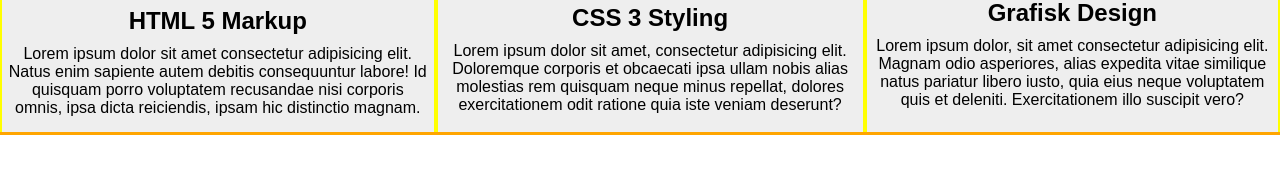
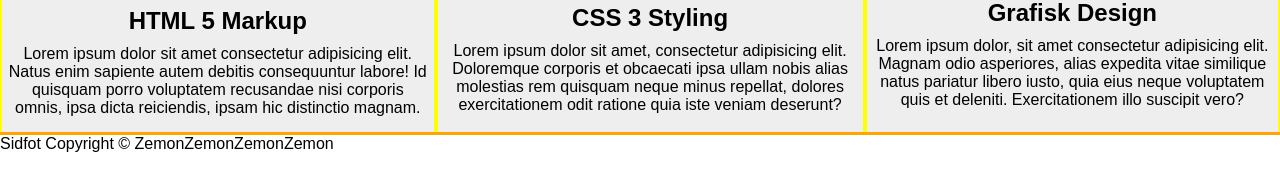
Before and after one commit to TE22E-Zettergren-Simon/lek3b-uppg3, a plain HTML site: page index.html in a window 1280 px wide. Shown: the part 559-750 px from the top of the page. Drawn offline with Linux system fonts and the light colour scheme.

Commit message:
sidfot div html

```diff
--- a/index.html
+++ b/index.html
@@ -63,5 +63,7 @@
 				</p>
 			</div>
 		</div>
+
+		<div class="sidfot"><p>Sidfot Copyright © ZemonZemonZemonZemon</p></div>
 	</body>
 </html>
```
